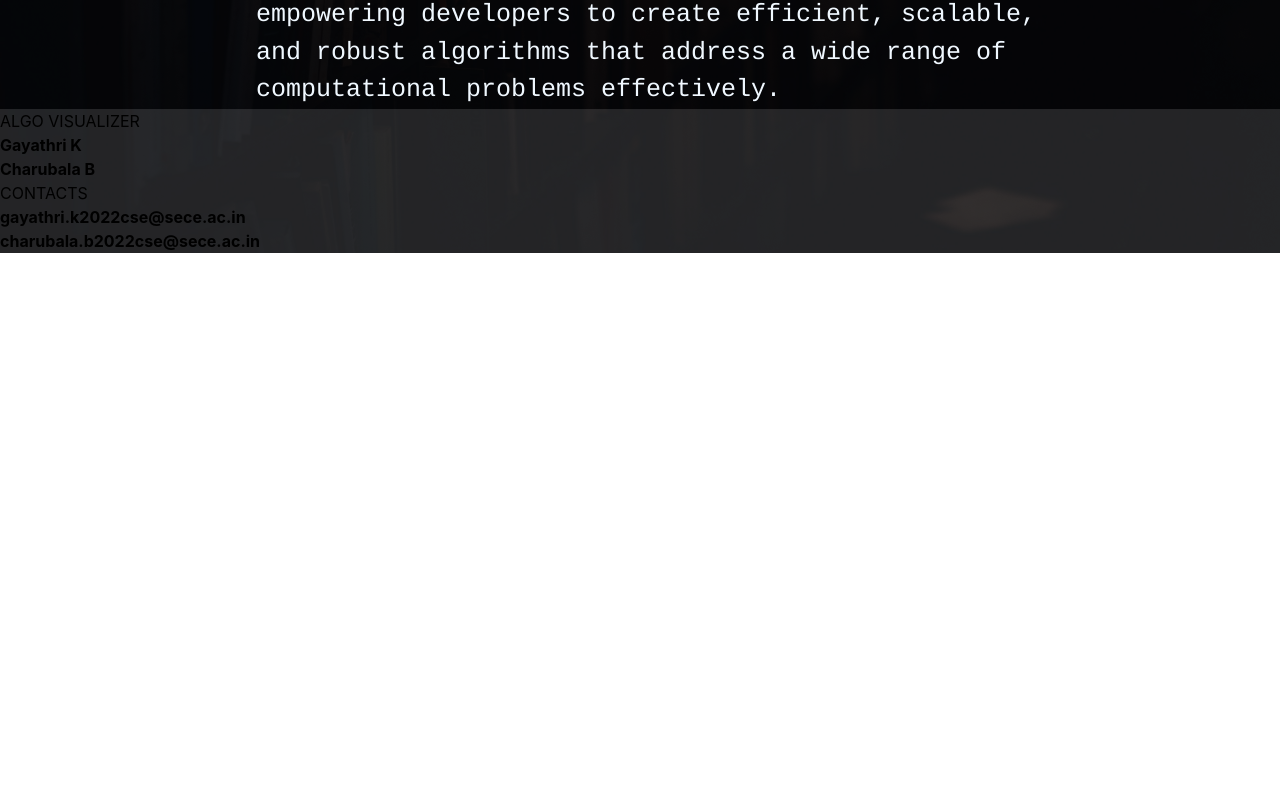
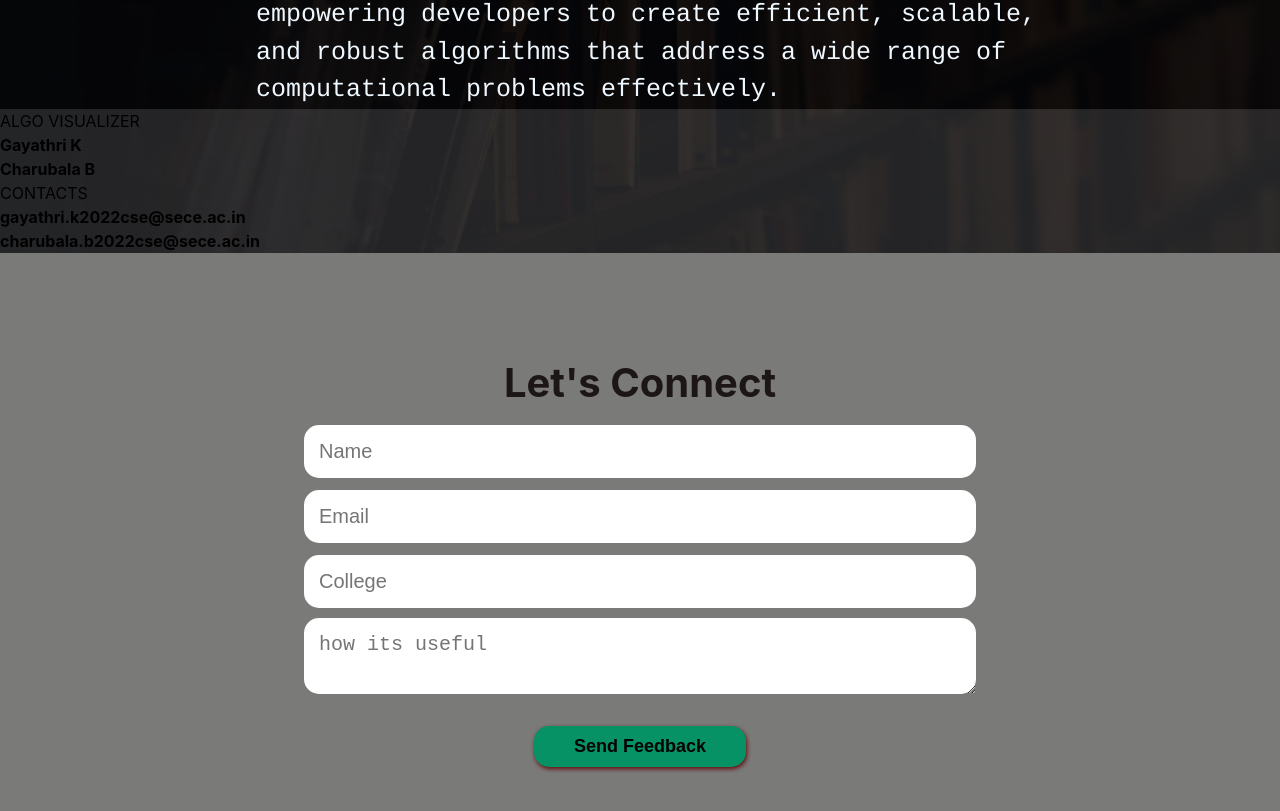
Before and after one commit to Gayathri-Kannan-28/Algorithm_visualizer, a React (Vite) app in the folder algorithm/: page /support in a window 1280 px wide. Shown: the part 1254-2065 px from the top of the page. Before the commit the page ends 1507 px from the top, so only its background shows below. Built offline with nearby package versions, Linux system fonts and the light colour scheme.

Commit message:
feedback

```diff
--- a/algorithm/src/App.jsx
+++ b/algorithm/src/App.jsx
@@ -2,6 +2,7 @@ import Backtheme from "./Components/Backtheme";
 import Define from "./Components/Define";
 import Sidebar from "./Components/Sidebar";
 import Info from "./Components/Info";
+import Contacts from "./Components/Contacts";
 
 import {
 	BrowserRouter as Router,
@@ -85,6 +86,7 @@ const App=()=>{
 			<Backtheme/>
 			<Define/>
 			<Info/>
+			<Contacts/>
 		</Router>
 	);
 }
--- /dev/null
+++ b/algorithm/src/Components/Contacts.jsx
@@ -0,0 +1,32 @@
+import React from 'react';
+
+
+function Contacts() {
+  return (
+     <>
+     <section className="contact-content" id="contact">
+    <div className="container">
+        <div className="contact-title">
+            <h4>Let's Connect</h4>
+        </div>
+        <div className="contact">
+            <form name="submitToGoogleSheet">
+                <input type="text" name="NAME" placeholder="Name" id="name" required/>
+                <input type="email" name="EMAIL" placeholder="Email" required/>
+
+                <input type="text" name="College" placeholder="College" id="college"/>
+                <textarea name="MESSAGE" placeholder="how its useful" id="view"></textarea>
+                <input type="submit" value="Send Feedback" className="submit"/>
+
+            </form>
+
+            <span id="msg"></span>
+        </div>
+    </div>
+
+</section>
+</>
+  );
+}
+
+export default Contacts;
--- a/algorithm/src/index.css
+++ b/algorithm/src/index.css
@@ -78,7 +78,7 @@ height:auto;
   margin-left: 20%;
   inline-size: 800px;
 }
-/* Filename: App.css */
+
 
 * {
 	box-sizing: border-box;
@@ -99,9 +99,62 @@ height:auto;
 .subNav:hover{
   background-color:rgb(201, 124, 24);
 }
+
 .InfoSec{
   background-color: rgba(35, 35, 35, 0.9);
 }
 .InfoDiv h1{
   color: aliceblue;
 }
+
+.contact-content{
+  padding: 100px 0;
+  color: #b1a5a5;
+  text-align: center;
+  background-color:rgb(122, 122, 121) ;
+}
+.contact-content .contact-title h4{
+  font-size: 40px;
+  text-transform: capitalize;
+  color: rgb(28, 22, 22);
+  padding-bottom: 10px;
+
+}
+.contact-content .contact-title p{
+  padding-bottom: 20px;
+}
+.contact{
+  max-width: 700px;
+  margin: auto;
+  border-radius: 45px;
+}
+.contact input,.contact textarea{
+  width: 96%;
+  padding: 15px;
+  border: 0;
+  margin-bottom: 10px;
+  font-size: 20px;
+  border-radius: 15px;
+  background-color:white;
+}
+
+.contact .submit{
+  width: auto;
+  background-color: rgb(7, 146, 102);
+  box-shadow:1px 2px 4px #640b0b;
+  padding: 10px 40px;
+  font-weight:bold ;
+  font-size: 18px;
+  color: rgb(1, 2, 3);
+}
+.contact .submit:hover{
+  transform: scale(1.1);
+  cursor: pointer;
+}
+#msg{
+  color: #fff;
+  font-size: 20px;
+  margin-top: -8px;
+  display: block;
+
+}
```
